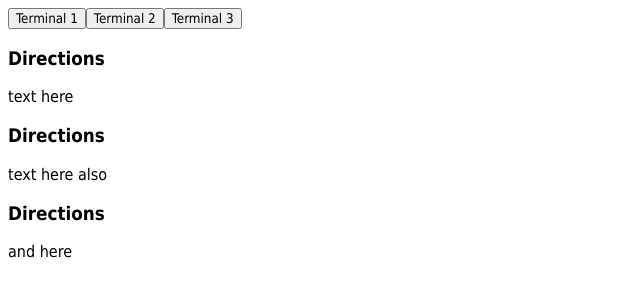
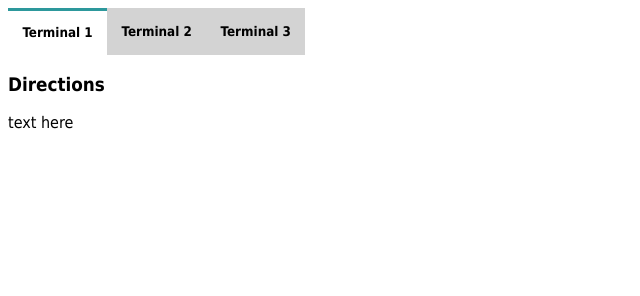
Before and after one commit to s-Hale/tab, a plain HTML site: page index.html in a window 1280 px wide. Shown: the whole page, without its empty margins (0-640 px from the left). Drawn offline with Linux system fonts and the light colour scheme.

Commit message:
feat: function and default behaviour

```diff
--- a/index.html
+++ b/index.html
@@ -6,15 +6,15 @@
 		<meta http-equiv="X-UA-Compatible" content="ie=edge">
 		<title>Tab Challenge</title>
 		<link rel="stylesheet" href="style.css">
-		<script src="tabs.js"></script>
+
 	</head>
 	<body>
 		<div class="wrapper">
-		  <div class="tabs">
-			<button class="tab-buttons">Terminal 1</button>
-			<button class="tab-buttons">Terminal 2</button>
-			<button class="tab-buttons">Terminal 3</button>
-		  </div>
+			<div class="tabs">
+				<button class="tab-buttons" onclick="tabChange(event, 'Terminal 1')" id='default'>Terminal 1</button>
+				<button class="tab-buttons" onclick="tabChange(event, 'Terminal 2')">Terminal 2</button>
+				<button class="tab-buttons" onclick="tabChange(event, 'Terminal 3')">Terminal 3</button>
+			  </div>
 
 		  <div id="Terminal 1" class="tabpanels">
 			<h3>Directions</h3>
@@ -32,4 +32,5 @@
 		  </div>
 		</div>
 	  </body>
+	  <script src="tabs.js"></script>
 </html>
--- a/style.css
+++ b/style.css
@@ -5,10 +5,22 @@
     justify-content: flex-start;
   }
 
-  .tab-buttons {
+.tab-buttons {
+  font-family: Tahoma, sans-serif;
+  font-weight: 800;
+  background-color: lightgray;
+  border: none;
+  outline: none;
+  cursor: pointer;
+  padding: 0.9rem;
+}
+
+.tabs button.active {
+    background-color: white;
+    border-top: 3px solid #2d989c;
+  }
+
+.tabpanels {
+    display: none;
     font-family: Tahoma, sans-serif;
   }
-
-  .tabpanels {
-    font-family: Tahoma, sans-serif;
-  }
--- a/tabs.js
+++ b/tabs.js
@@ -0,0 +1,18 @@
+
+
+
+const tabChange = (event, tabName) => {
+    let i, tabpanels, tabButtons;
+    tabpanels = Array.from(document.getElementsByClassName("tabpanels")).forEach(
+      element => (element.style.display = "none")
+    );
+
+    tabButtons = document.getElementsByClassName("tab-buttons");
+    for (i = 0; i < tabButtons.length; i++) {
+      tabButtons[i].className = tabButtons[i].className.replace(" active", "");
+    }
+
+    document.getElementById(tabName).style.display = "block";
+    event.currentTarget.className += " active";
+  }
+  document.getElementById("default").click();
```
